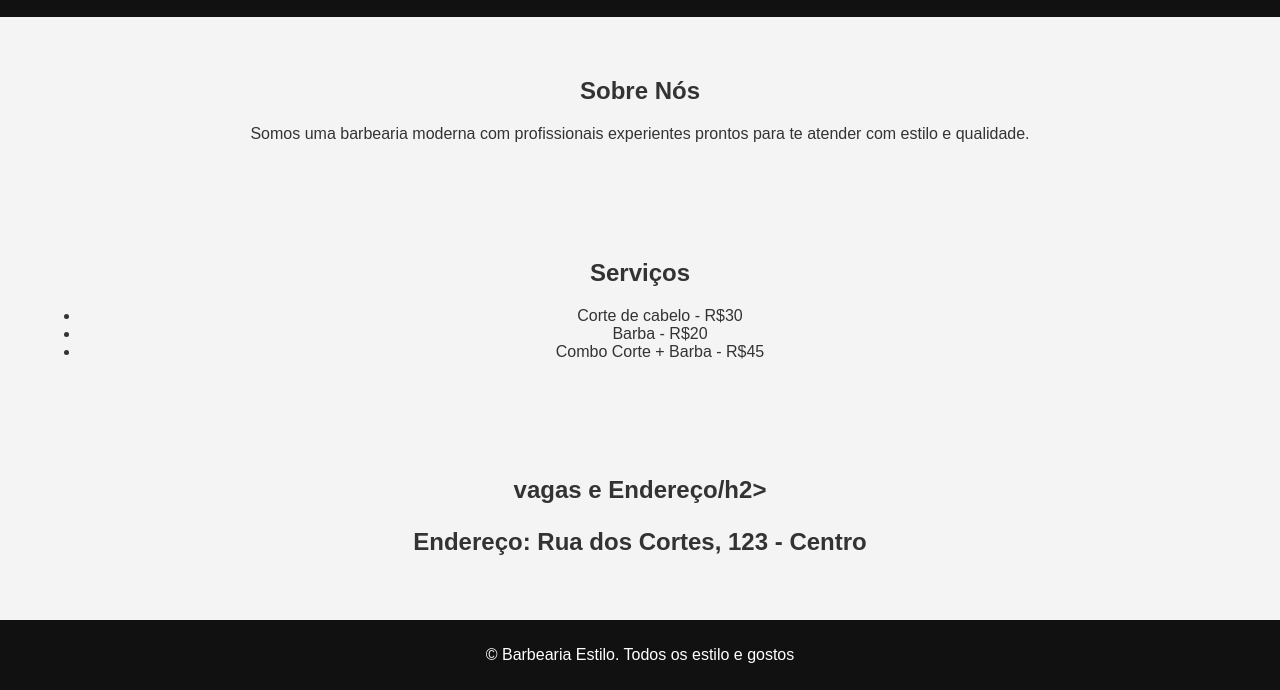
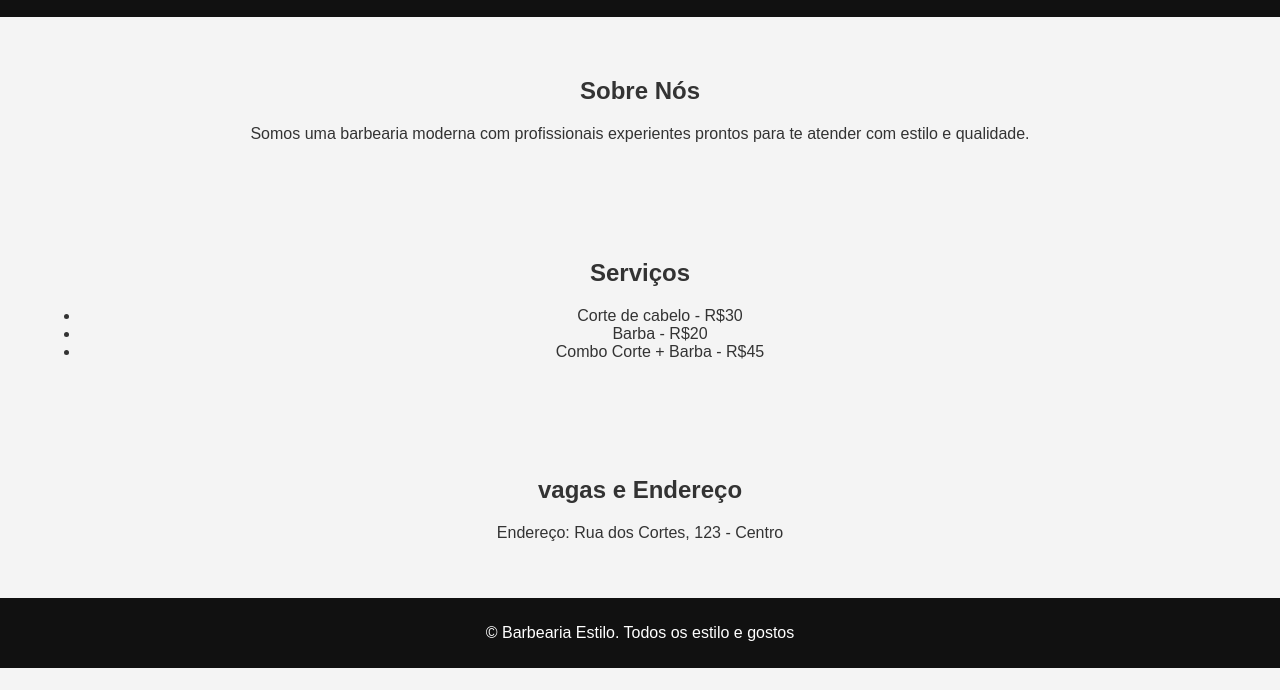
Before and after one commit to joaopedrocabralcardoso24072002/Raio-x-de-Sistema, a plain HTML site: page index.html in a window 1280 px wide. Shown: the part 121-811 px from the top of the page. Drawn offline with Linux system fonts and the light colour scheme.

Commit message:
Barbearia

```diff
--- a/index.html
+++ b/index.html
@@ -34,7 +34,7 @@
   </section>
 
   <section id="agenda">
-    <h2>vagas e Endereço/h2>
+    <h2>vagas e Endereço </h2>
     <p>Endereço: Rua dos Cortes, 123 - Centro</p>
   </section>
 
```
